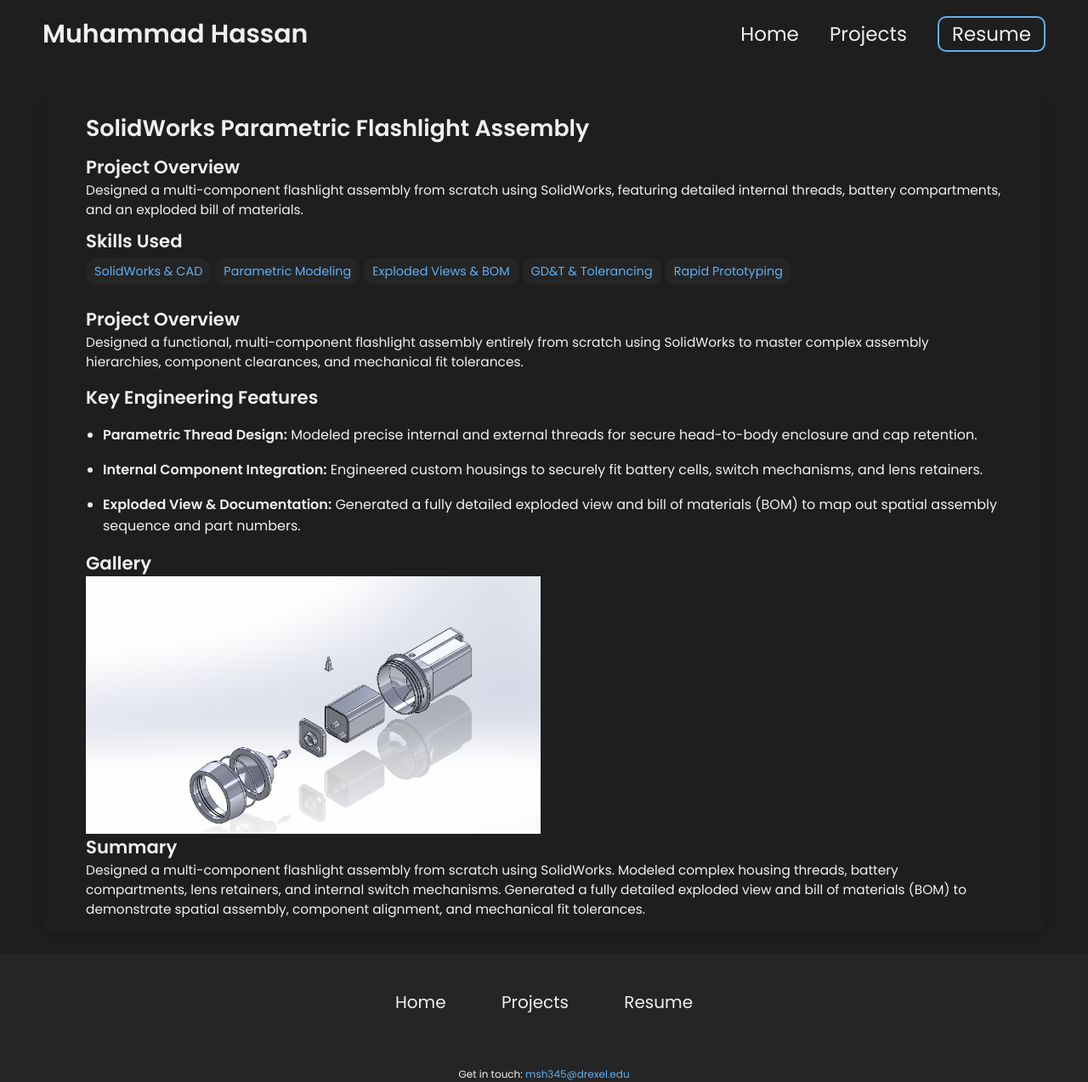
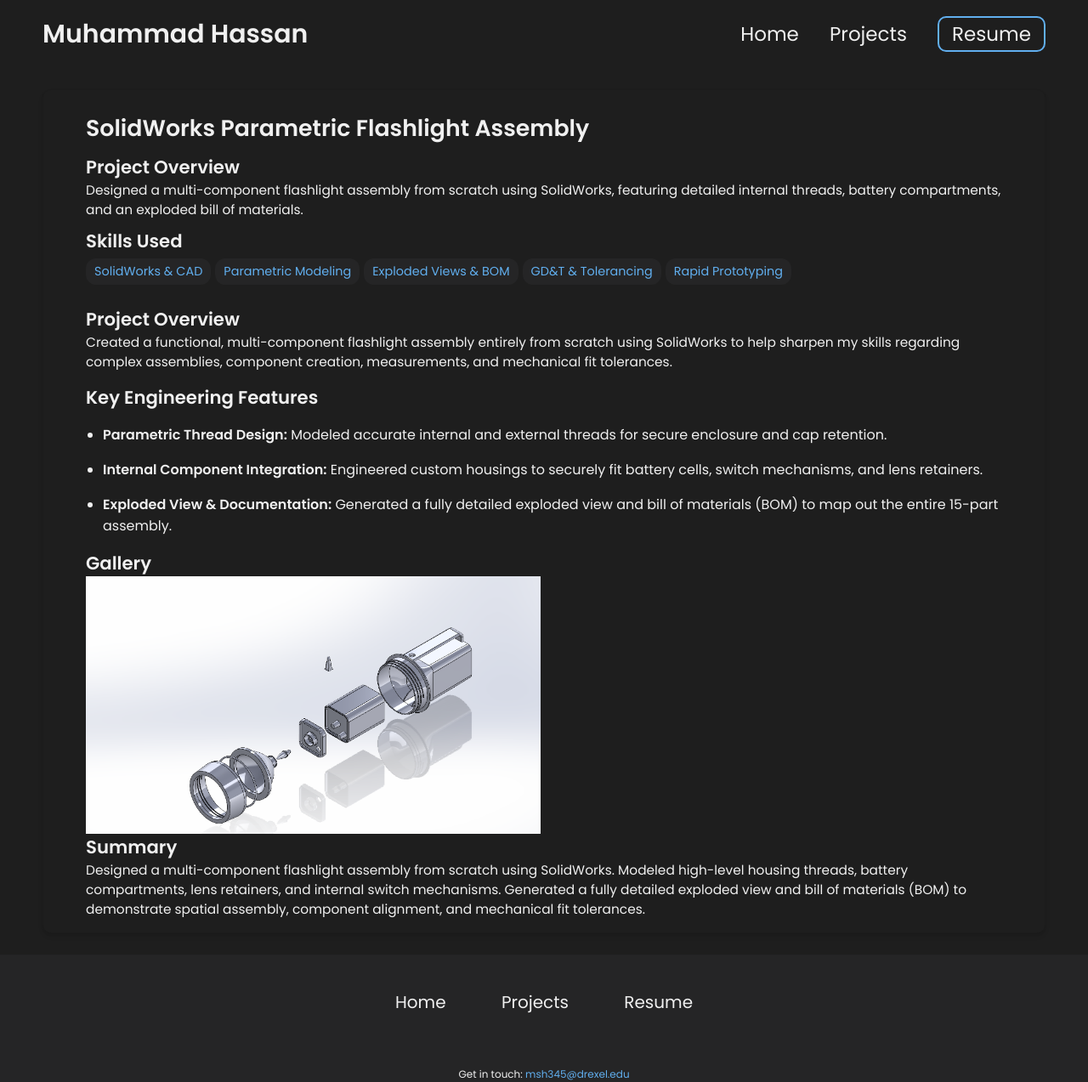
Before and after one commit to MuHasOfficial/MuHasOfficial.github.io, a Jekyll site: the page built from _projects/demo-project/index.md, in a window 1280 px wide. Shown: the whole page at 85% size. Built offline with Jekyll 4.4.1, drawn with Linux system fonts in a browser that asks for light colours.

Commit message:
Update index.md

```diff
--- a/_projects/demo-project/index.md
+++ b/_projects/demo-project/index.md
@@ -12,15 +12,15 @@
 ---
 
 ## Project Overview
-Designed a functional, multi-component flashlight assembly entirely from scratch using SolidWorks to master complex assembly hierarchies, component clearances, and mechanical fit tolerances.
+Created a functional, multi-component flashlight assembly entirely from scratch using SolidWorks to help sharpen my skills regarding complex assemblies, component creation, measurements, and mechanical fit tolerances.
 
 ## Key Engineering Features
-- **Parametric Thread Design:** Modeled precise internal and external threads for secure head-to-body enclosure and cap retention.
+- **Parametric Thread Design:** Modeled accurate internal and external threads for secure enclosure and cap retention.
 - **Internal Component Integration:** Engineered custom housings to securely fit battery cells, switch mechanisms, and lens retainers.
-- **Exploded View & Documentation:** Generated a fully detailed exploded view and bill of materials (BOM) to map out spatial assembly sequence and part numbers.
+- **Exploded View & Documentation:** Generated a fully detailed exploded view and bill of materials (BOM) to map out the entire 15-part assembly.
 
 ## Gallery
 {% include image-gallery.html images="flashlight.png" height="400" %}
 
 ## Summary
-Designed a multi-component flashlight assembly from scratch using SolidWorks. Modeled complex housing threads, battery compartments, lens retainers, and internal switch mechanisms. Generated a fully detailed exploded view and bill of materials (BOM) to demonstrate spatial assembly, component alignment, and mechanical fit tolerances.
+Designed a multi-component flashlight assembly from scratch using SolidWorks. Modeled high-level housing threads, battery compartments, lens retainers, and internal switch mechanisms. Generated a fully detailed exploded view and bill of materials (BOM) to demonstrate spatial assembly, component alignment, and mechanical fit tolerances.
```
